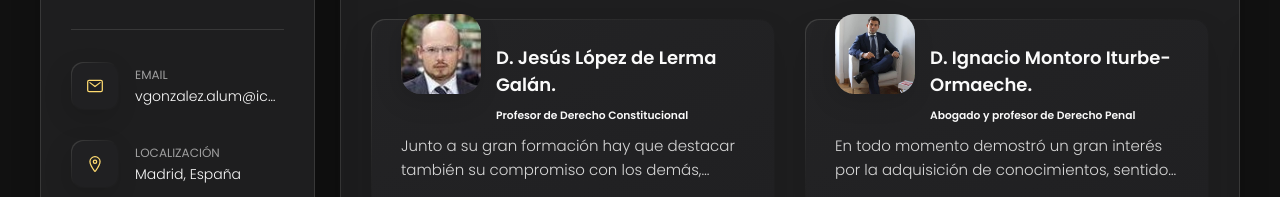
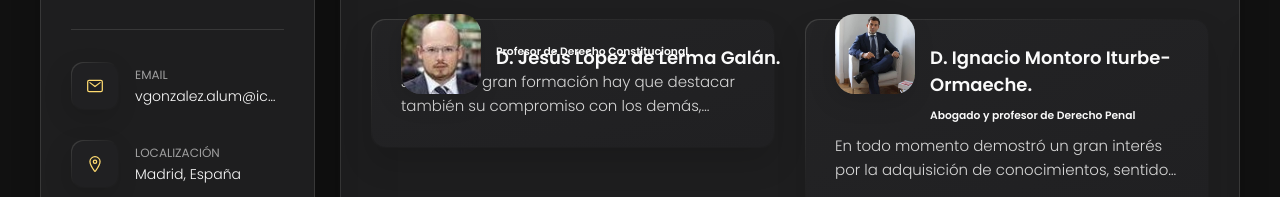
Before and after one commit to veravgg/veravgg.github.io, a plain HTML site: page index.html in a window 1280 px wide. Shown: the part 377-574 px from the top of the page. Drawn offline with nearby package versions, Linux system fonts and the light colour scheme.

Commit message:
Revert "Update index.html"
This reverts commit 9f3d74de92bba3c02356415988305aac7366311b.

```diff
--- a/index.html
+++ b/index.html
@@ -293,9 +293,9 @@
                 <figure class="testimonials-avatar-box">
                   <img src="./assets/images/jesus2.jpeg" alt="jesus" width="60" data-testimonials-avatar>
                 </figure>
-
+                <div style="position: fixed;">
                 <h4 class="h4 testimonials-item-title" data-testimonials-title>D. Jesús López de Lerma Galán.</h4>
-
+                </div>
                 <h6 class="h6 testimonials-item-title" data-testimonials-title>Profesor de Derecho Constitucional</h6>
                 <div class="testimonials-text" data-testimonials-text>
                   <p>
```
